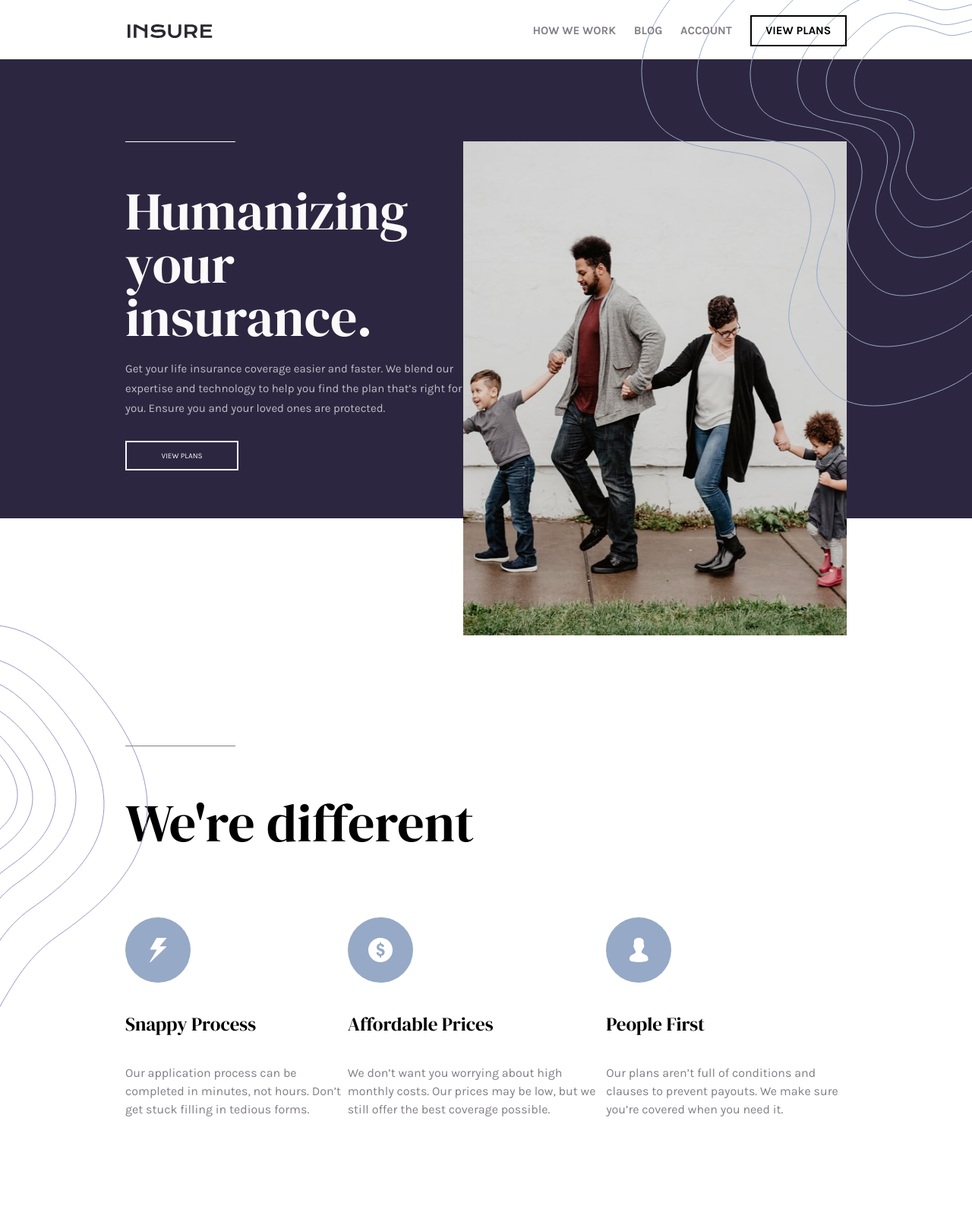
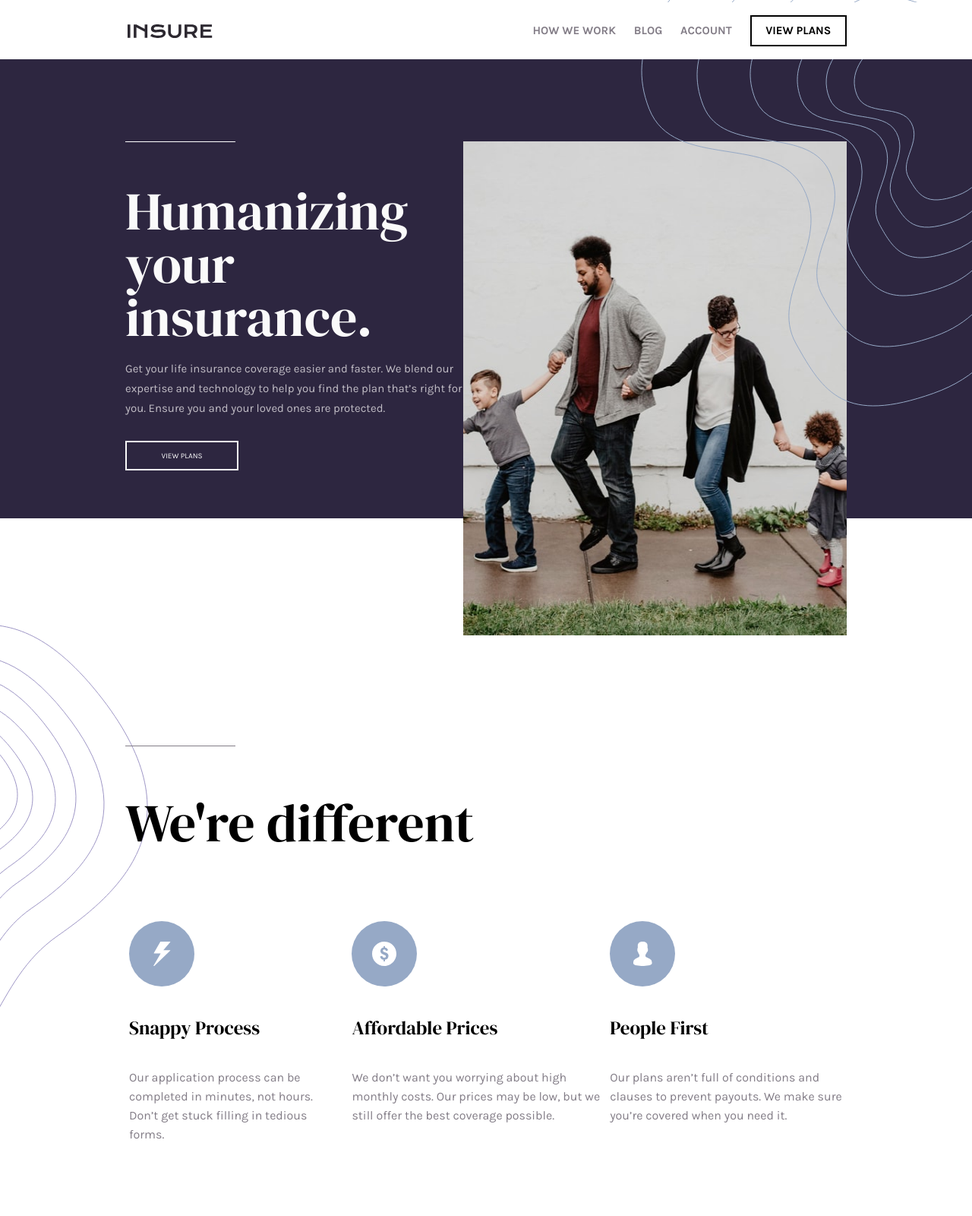
Before and after one commit to korynewton/korynewton.github.io-insure, a plain HTML site: page index.html in a window 1280 px wide. Shown: the top 1600 px of the page at 76% size. Drawn offline with Linux system fonts and the light colour scheme.

Commit message:
fixes zindex issue on header

```diff
--- a/index.html
+++ b/index.html
@@ -28,7 +28,7 @@
   <body>
     <!-- header -->
     <header>
-      <div class="container header-container">
+      <div class="header-container">
         <div class="header-left">
           <span class="helper"></span>
           <img src="images/logo.svg" alt="Insure" />
--- a/styles/index.css
+++ b/styles/index.css
@@ -15,14 +15,19 @@ html {
 
 /* Header Styles */
 header {
+  position: relative;
+  background-color: white;
   height: 75px;
-  position: relative;
-  z-index: 100;
 }
 
 .header-container {
+  margin: 3px 165px;
   display: flex;
   height: 100%;
+  width:100vw
+  position: relative;
+  z-index: 2;
+  background-color: white;
 }
 
 .header-left {
@@ -83,11 +88,11 @@ header .header-left img {
 
 main {
   height: 900px;
-  z-index: 0;
+  /* z-index: 0; */
 }
 
 .purple-background {
-  /* z-index: -1; */
+  z-index: -1;
   height: 504px;
   width: 100%;
   background-color: hsl(256, 26%, 20%);
@@ -99,6 +104,7 @@ main {
   position: absolute;
   right: 0;
   top: -17vh;
+  z-index: 1;
 }
 
 .squigly-middle-left {
@@ -198,8 +204,12 @@ section .break {
   font-family: 'Karla', sans-serif;
   font-weight: 400;
   color: hsl(273, 4%, 51%);
-  line-height: 24px;
+  line-height: 2.5rem;
   font-size: 1.6rem;
+}
+
+.examples div {
+  padding: 5px;
 }
 
 /* section 2 find out more */
@@ -225,7 +235,7 @@ section .break {
   position: absolute;
   top: 0;
   right: 0;
-  z-index: 1;
+  /* z-index: 0; */
 }
 
 .find-out-more-text {
@@ -248,7 +258,7 @@ section .break {
 
 .find-out-more-link {
   margin-right: 80px;
-  z-index: 2;
+  /* z-index: 0; */
   display: flex;
   justify-content: center;
   align-items: center;
```
